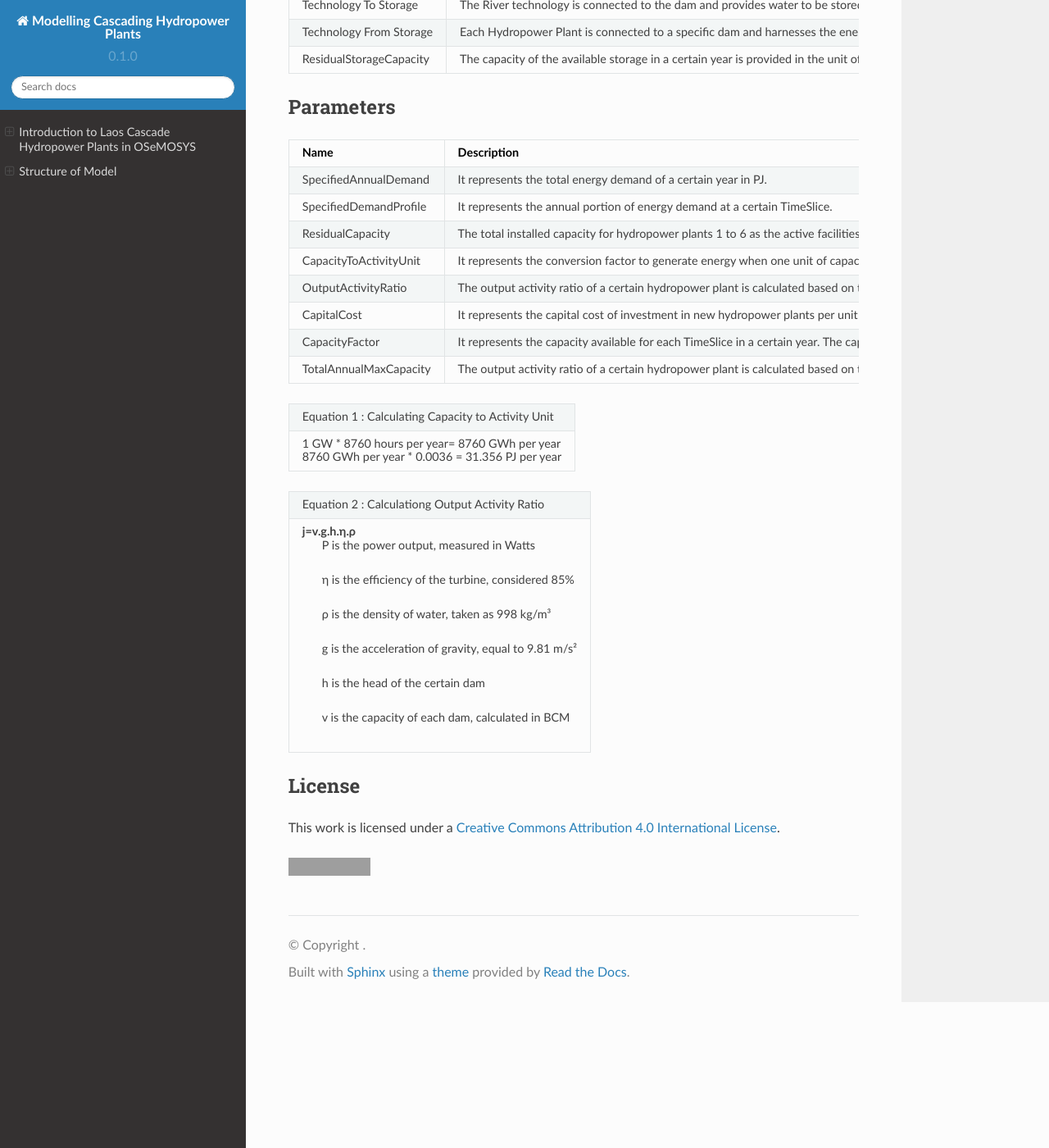
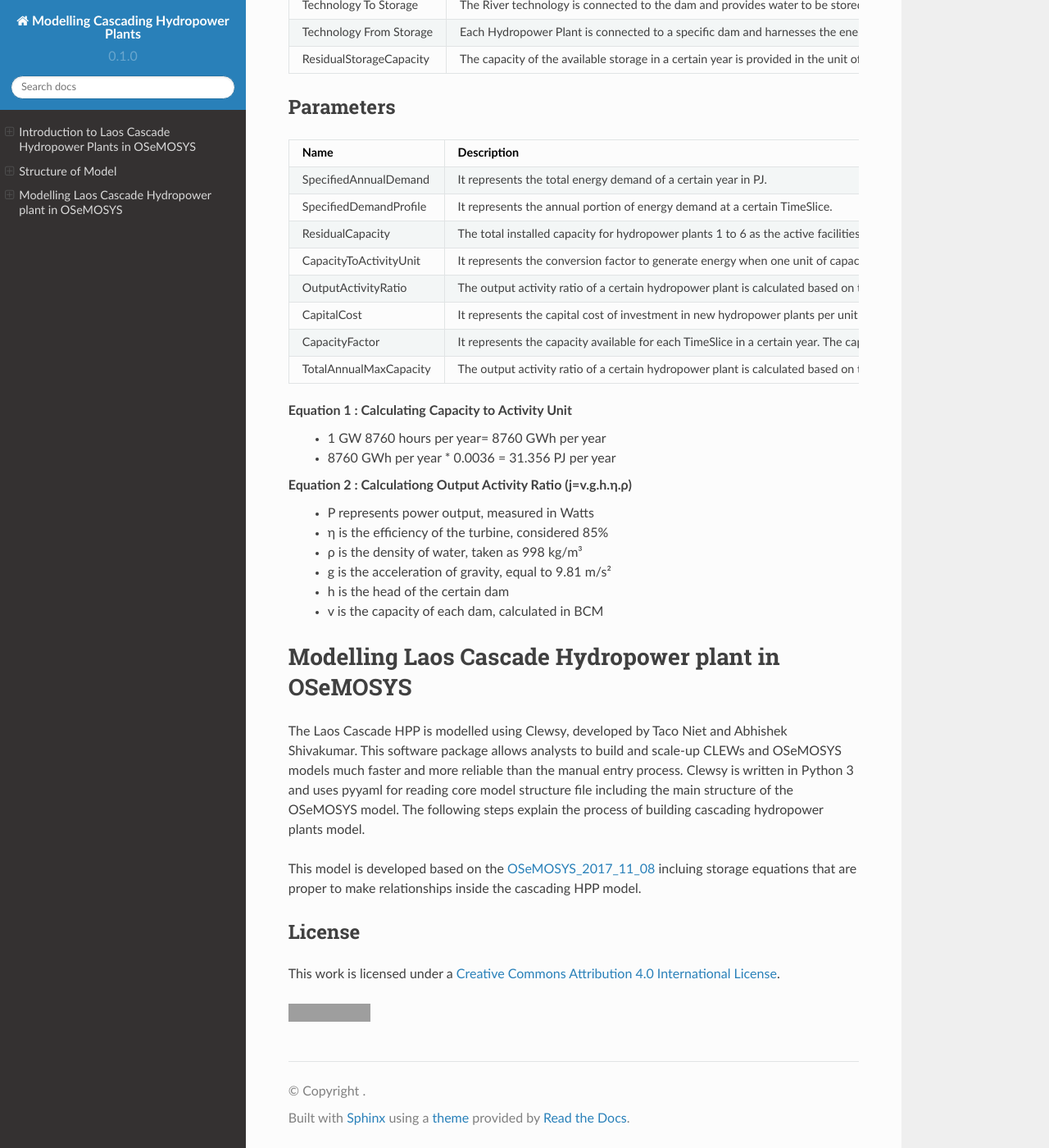
Before and after one commit to YSaedi/Laos_Cascading_HydropowerPlants, a Sphinx documentation site: the page built from docs/source/index.rst, in a window 1280 px wide and 1400 px high, scrolled down 3092 px. Shown: the whole window at 82% size. Built offline with Sphinx 7.4.7 and the Read the Docs theme 2.0.0, drawn with Linux system fonts in a browser that asks for light colours; grey boxes are pictures that could not be loaded.

Commit message:
Update index.rst

```diff
--- a/docs/source/index.rst
+++ b/docs/source/index.rst
@@ -111,35 +111,35 @@ Parameters
 | TotalAnnualMaxCapacity                                 | The output activity ratio of a certain hydropower plant is calculated based on the efficiency of turbines (considered 85%), the density of water (998 kg/m³), gravity (9.81 m/s²), the capacity connected dam ( in billion cubic meters), and head of the dam (meters).                      |
 +--------------------------------------------------------+-----------------------------------------------------------------------------------------------------------------------------------------------------------------------------------------------------------------------------------------------------------------------+----------------------+
 
-
-+-----------------------------------------------------+
-| Equation 1 : Calculating Capacity to Activity Unit  |
-+-----------------------------------------------------+
-|    1 GW * 8760 hours per year= 8760 GWh per year    |
-|                                                     |
-|    8760 GWh per year * 0.0036 = 31.356 PJ per year  |
-|                                                     |
-+-----------------------------------------------------+
+Equation 1 : Calculating Capacity to Activity Unit
+ *   1 GW 8760 hours per year= 8760 GWh per year
+ *   8760 GWh per year * 0.0036 = 31.356 PJ per year
 
 
-+------------------------------------------------------+
-|Equation 2 : Calculationg Output Activity Ratio       |
-+------------------------------------------------------+
-|**j=v.g.h.η.ρ**                                       |
-|                                                      |
-|                                                      |
-| P is the power output, measured in Watts             |
-|                                                      |
-| η is the efficiency of the turbine, considered 85%   |
-|                                                      |
-| ρ is the density of water, taken as 998 kg/m³        |
-|                                                      |
-| g is the acceleration of gravity, equal to 9.81 m/s² |
-|                                                      |
-| h is the head of the certain dam                     |
-|                                                      |
-| v is the capacity of each dam, calculated in BCM     |
-+------------------------------------------------------+
+Equation 2 : Calculationg Output Activity Ratio (**j=v.g.h.η.ρ**)
+ *   P represents power output, measured in Watts
+ *   η is the efficiency of the turbine, considered 85%
+ *   ρ is the density of water, taken as 998 kg/m³
+ *   g is the acceleration of gravity, equal to 9.81 m/s²
+ *   h is the head of the certain dam
+ *   v is the capacity of each dam, calculated in BCM
+
+
+
+
+
+
+Modelling Laos Cascade Hydropower plant in OSeMOSYS
+========================================================
+The Laos Cascade HPP is modelled using Clewsy, developed by Taco Niet and Abhishek Shivakumar. This software package allows analysts to build and scale-up CLEWs and OSeMOSYS models much faster and more reliable than the manual entry process. Clewsy is written in Python 3 and uses pyyaml for reading core model structure file including the main structure of the OSeMOSYS model. The following steps explain the process of building cascading hydropower plants model.
+
+This model is developed based on the `OSeMOSYS_2017_11_08 <https://github.com/OSeMOSYS/OSeMOSYS_GNU_MathProg/blob/AlternateStorageCode/src/osemosys_short.txt/>`_ incluing storage equations that are proper to make relationships inside the cascading HPP model.
+
+
+
+
+
+
 
 License
 ------------------------------------------------
```
